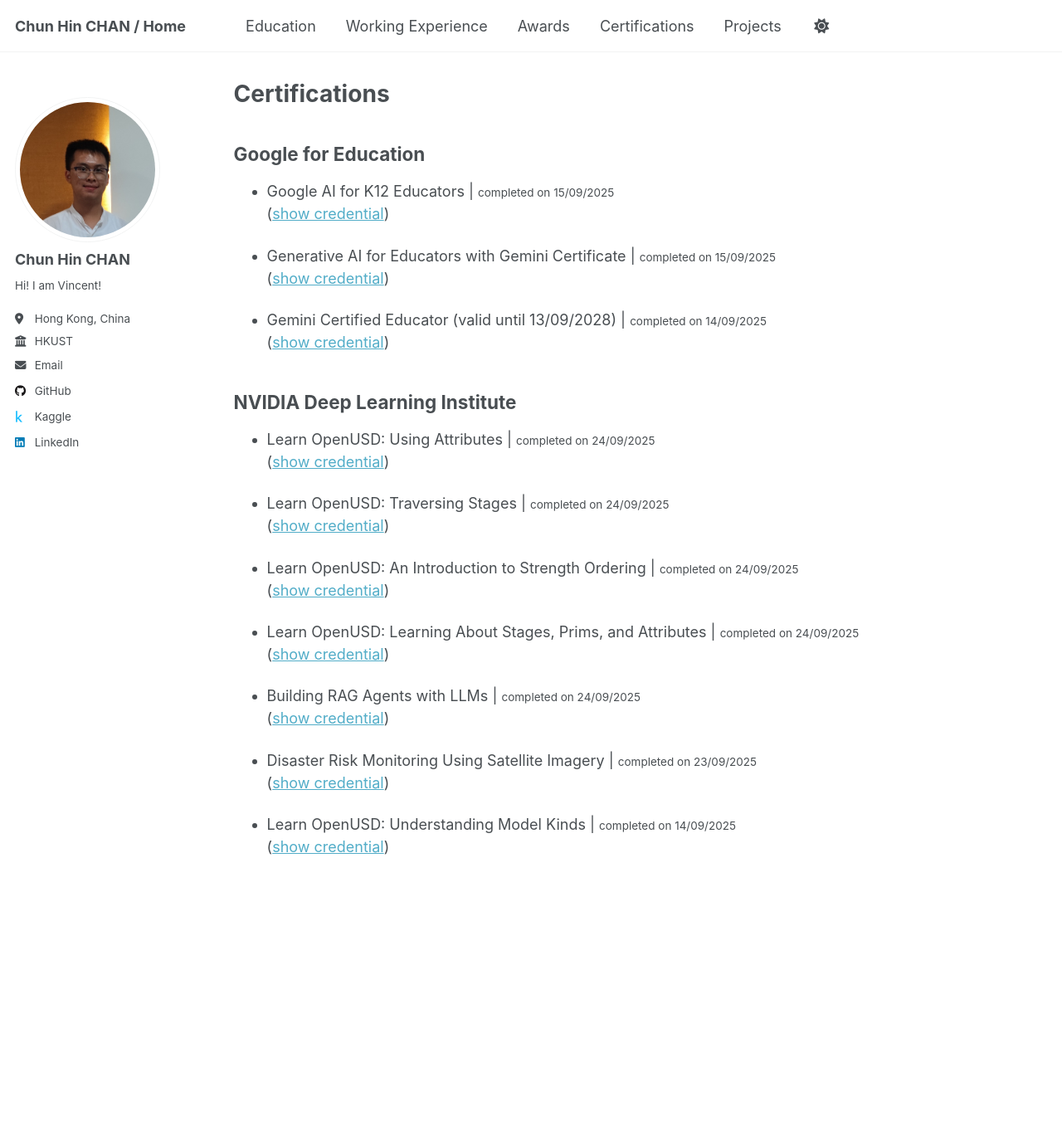
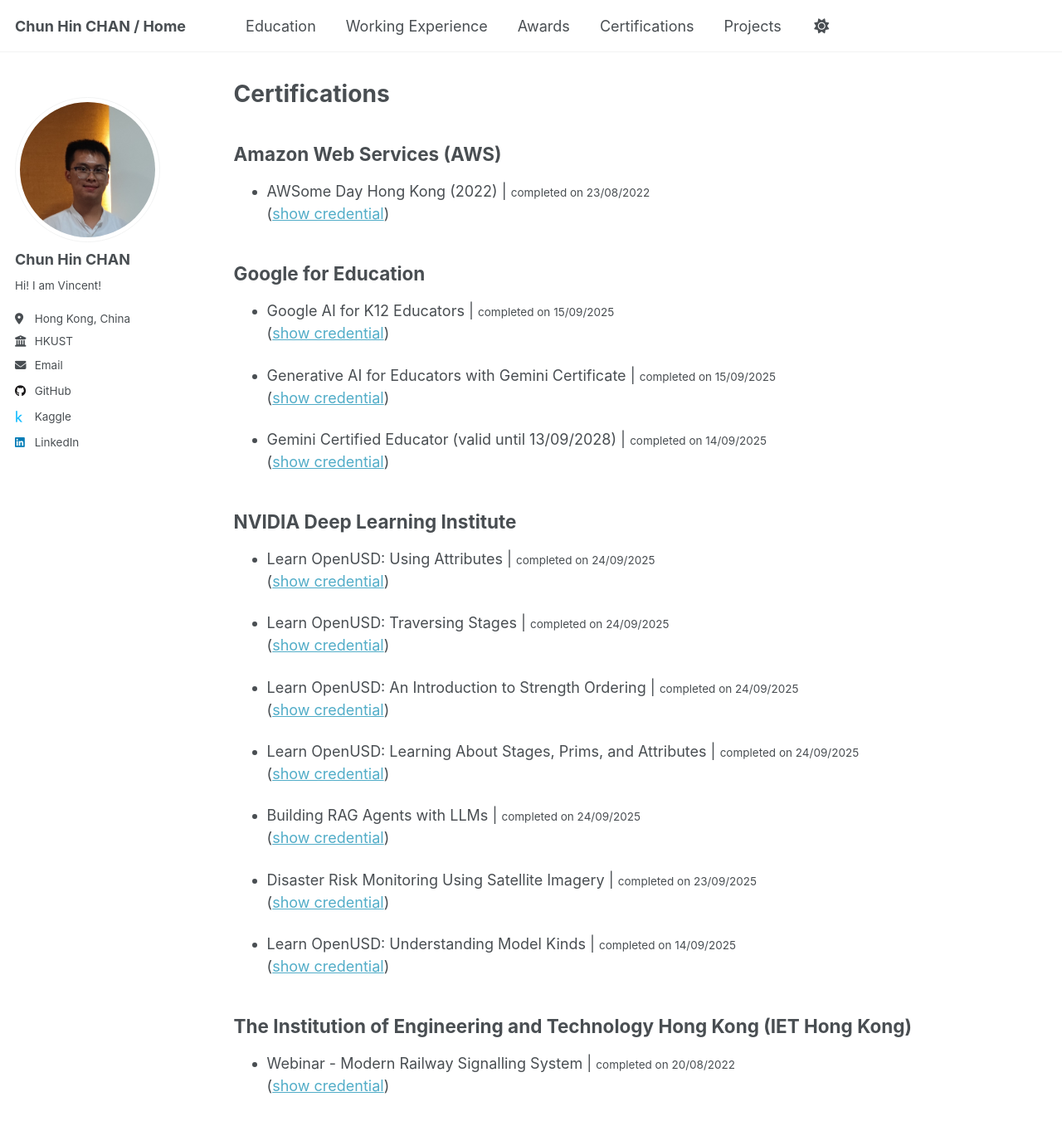
Before and after one commit to Vincent-Chan/index, a Jekyll site: the page built from _pages/certifications.md, in a window 1280 px wide and 1376 px high. Shown: the top 1357 px of the window at 83% size. Built offline with Jekyll 4.4.1, drawn with Linux system fonts in a browser that asks for light colours.

Commit message:
added all AWS & IET Hong Kong certificates

```diff
--- a/_pages/certifications.md
+++ b/_pages/certifications.md
@@ -6,6 +6,12 @@ author_profile: true
 redirect_from:
   - /certifications.html
 ---
+
+## Amazon Web Services (AWS)
+
+* AWSome Day Hong Kong (2022) | <small>completed on 23/08/2022</small>
+<br>([show credential](https://github.com/Vincent-Chan/AWSome-Day-Hong-Kong--2022-08-23--certificate/blob/main/0823_AWSome%20Day_Certificate-of-Attendance_00510.pdf))
+
 
 ## Google for Education
 
@@ -41,3 +47,9 @@ redirect_from:
 
 * Learn OpenUSD: Understanding Model Kinds | <small>completed on 14/09/2025</small>
 <br>([show credential](https://learn.nvidia.com/certificates?id=gE7_59cMR92CuDLUV8x1QA))
+
+
+## The Institution of Engineering and Technology Hong Kong (IET Hong Kong)
+
+* Webinar - Modern Railway Signalling System | <small>completed on 20/08/2022</small>
+<br>([show credential](https://github.com/Vincent-Chan/IET-HK-Webinar---Modern-Railway-Signalling-System-certificate/blob/main/CPD%20Certificate%20IET_YMS_20220820.pdf))
```
